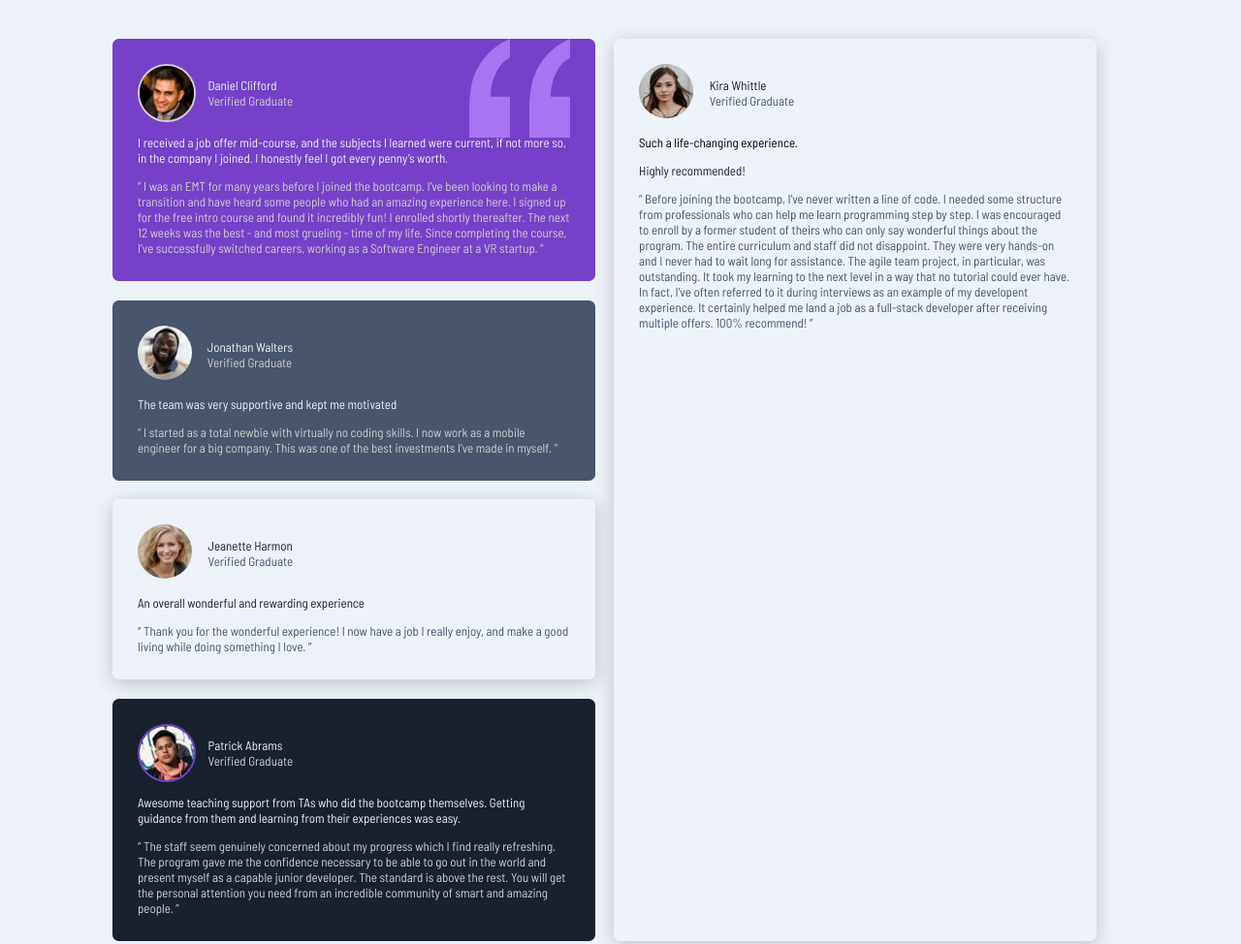
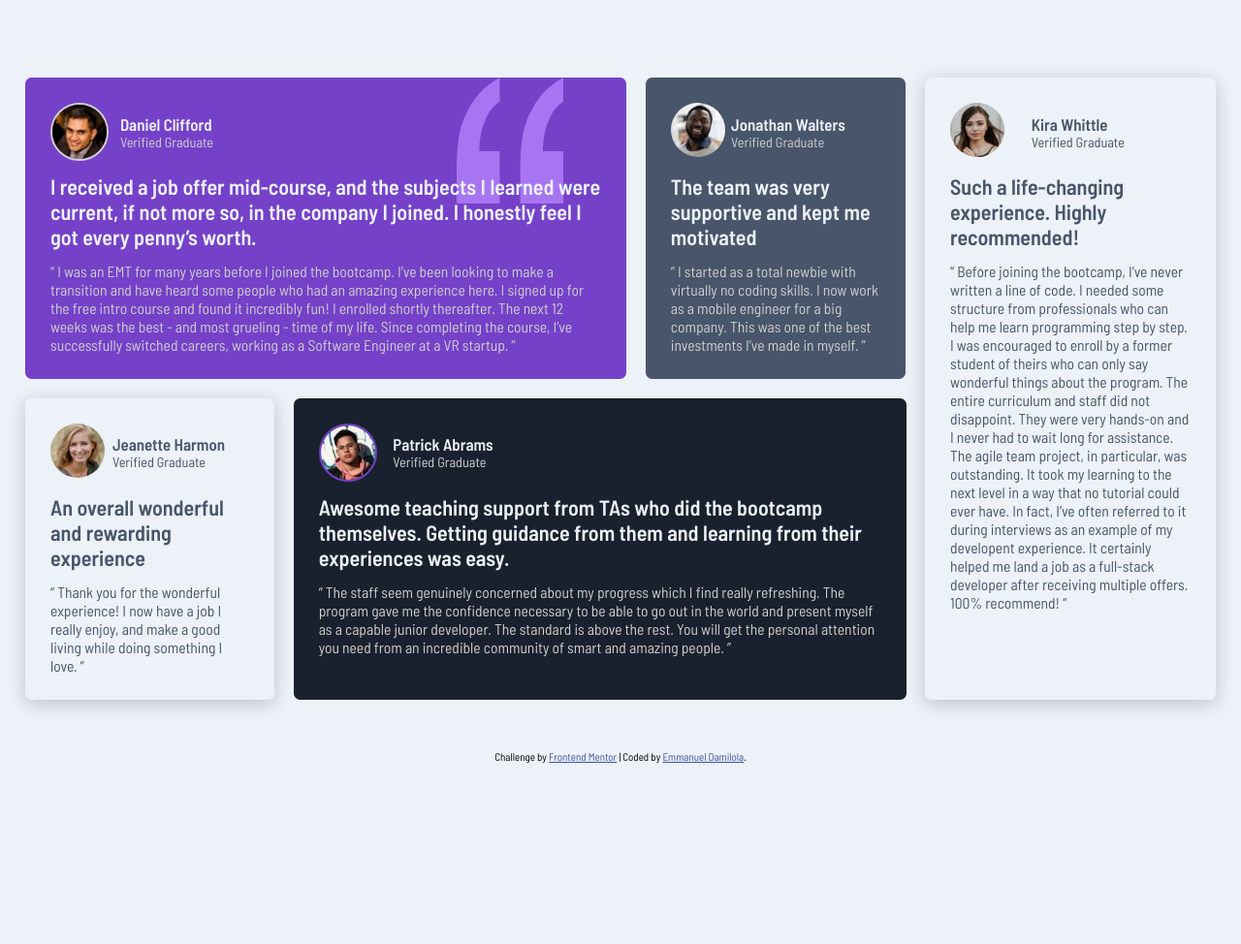
Before and after one commit to DAEM007/testimonials-grid-section, a plain HTML site: page index.html in a window 1280 px wide. Shown: the top 974 px of the page at 97% size. After the commit the page ends 879 px from the top, so only its background shows below. Drawn offline with Linux system fonts and the light colour scheme.

Commit message:
updates to testimonials-grid-section

```diff
--- a/index.html
+++ b/index.html
@@ -4,7 +4,6 @@
     <meta charset="UTF-8" />
     <!-- displays site properly based on user's device -->
     <meta name="viewport" content="width=device-width, initial-scale=1.0" />
-
     <link
       rel="icon"
       type="image/png"
@@ -12,7 +11,6 @@
       href="./images/favicon-32x32.png"
     />
     <link rel="stylesheet" href="styles/styles.css" />
-
     <title>Frontend Mentor | testimonials-grid-section</title>
   </head>
   <body>
@@ -127,8 +125,9 @@
             <p class="author-verified">Verified Graduate</p>
           </div>
         </div>
-        <p>Such a life-changing experience.</p>
-        <p class="testimonial-highlight">Highly recommended!</p>
+        <p class="testimonial-highlight">
+          Such a life-changing experience. Highly recommended!
+        </p>
         <p class="testimonial-description">
           “ Before joining the bootcamp, I’ve never written a line of code. I
           needed some structure from professionals who can help me learn
--- a/styles/styles.css
+++ b/styles/styles.css
@@ -32,7 +32,7 @@ body {
 
 /* mobile styles */
 .testimonials-section-wrapper {
-  max-width: 1100px;
+  max-width: 1400px;
   padding-inline: 2rem;
   display: flex;
   flex-direction: column;
@@ -53,7 +53,7 @@ body {
 }
 
 .testimonial-author {
-  width: 160px;
+  width: 180px;
   display: flex;
   align-items: center;
   justify-content: space-between;
@@ -62,6 +62,7 @@ body {
 .testimonial-author .author-avatar {
   width: 60px;
   height: 60px;
+  z-index: 9;
 }
 
 .testimonial-author .author-avatar img {
@@ -69,12 +70,20 @@ body {
   object-fit: contain;
 }
 
+.testimonial-author .author-info .author-name {
+  font-size: 1.3rem;
+  font-weight: 600;
+}
+
+.testimonial-author .author-info .author-verified {
+  font-size: 1.1rem;
+}
+
 .testimonials-main-top-left,
 .testimonials-main-top-right,
 .testimonials-main-bottom-left,
 .testimonials-main-bottom-right,
 .testimonial-side {
-  max-width: 497.6px; /* TODO: check if this breaks anything... */
   display: flex;
   flex-direction: column;
   gap: 1rem;
@@ -106,6 +115,7 @@ body {
 .testimonials-main-top-right .testimonial-author .author-info,
 .testimonials-main-bottom-right .testimonial-author .author-info {
   color: var(--Light-grayish-blue-neutral);
+  z-index: 9;
 }
 
 .testimonials-main-top-left .testimonial-author .author-verified,
@@ -114,16 +124,20 @@ body {
   color: var(--Light-gray-neutral);
 }
 
-.testimonials-main-top-left .testimonial-author .quote {
+.testimonials-main-top-left .testimonial-author .quote img {
+  width: 110px;
+  height: 130px;
   position: absolute;
   top: 0;
-  right: 2rem;
+  right: 1.7rem;
 }
 
 .testimonials-main-top-left .testimonial-highlight,
 .testimonials-main-top-right .testimonial-highlight,
 .testimonials-main-bottom-right .testimonial-highlight {
   color: var(--Light-grayish-blue-neutral);
+  font-size: 1.7rem;
+  font-weight: var(--font-600);
   z-index: 9;
 }
 
@@ -131,6 +145,7 @@ body {
 .testimonials-main-top-right .testimonial-description,
 .testimonials-main-bottom-right .testimonial-description {
   color: var(--Light-gray-neutral);
+  font-size: 1.2rem;
 }
 
 .testimonials-main-top-right {
@@ -150,7 +165,7 @@ body {
 
 .testimonials-main-bottom-left .testimonial-author .author-info,
 .testimonial-side .testimonial-author .author-info {
-  color: var(--Very-dark-blackish-blue);
+  color: var(--Very-dark-grayish-blue);
 }
 
 .testimonials-main-bottom-left .testimonial-author .author-verified,
@@ -160,12 +175,15 @@ body {
 
 .testimonials-main-bottom-left .testimonial-highlight,
 .testimonial-side .testimonial-highlight {
-  color: var(--Very-dark-blackish-blue);
+  color: var(--Very-dark-grayish-blue);
+  font-size: 1.7rem;
+  font-weight: var(--font-600);
 }
 
 .testimonials-main-bottom-left .testimonial-description,
 .testimonial-side .testimonial-description {
   color: var(--Very-dark-grayish-blue);
+  font-size: 1.2rem;
 }
 
 .testimonials-main-bottom-right {
@@ -197,6 +215,30 @@ body {
 @media (min-width: 576px) {
   .testimonials-section-wrapper {
     margin-inline: auto;
+    flex-direction: column;
+  }
+
+  .testimonials-main .testimonials-main-top,
+  .testimonials-main .testimonials-main-bottom {
     flex-direction: row;
   }
 }
+
+@media (min-width: 1024px) {
+  html,
+  body {
+    margin-block: 40px;
+  }
+
+  .testimonials-section-wrapper {
+    flex-direction: row;
+  }
+
+  .testimonials-main-top-left .testimonial-author .quote img {
+    right: 5rem;
+  }
+
+  .testimonial-side {
+    max-width: 300px;
+  }
+}
```
